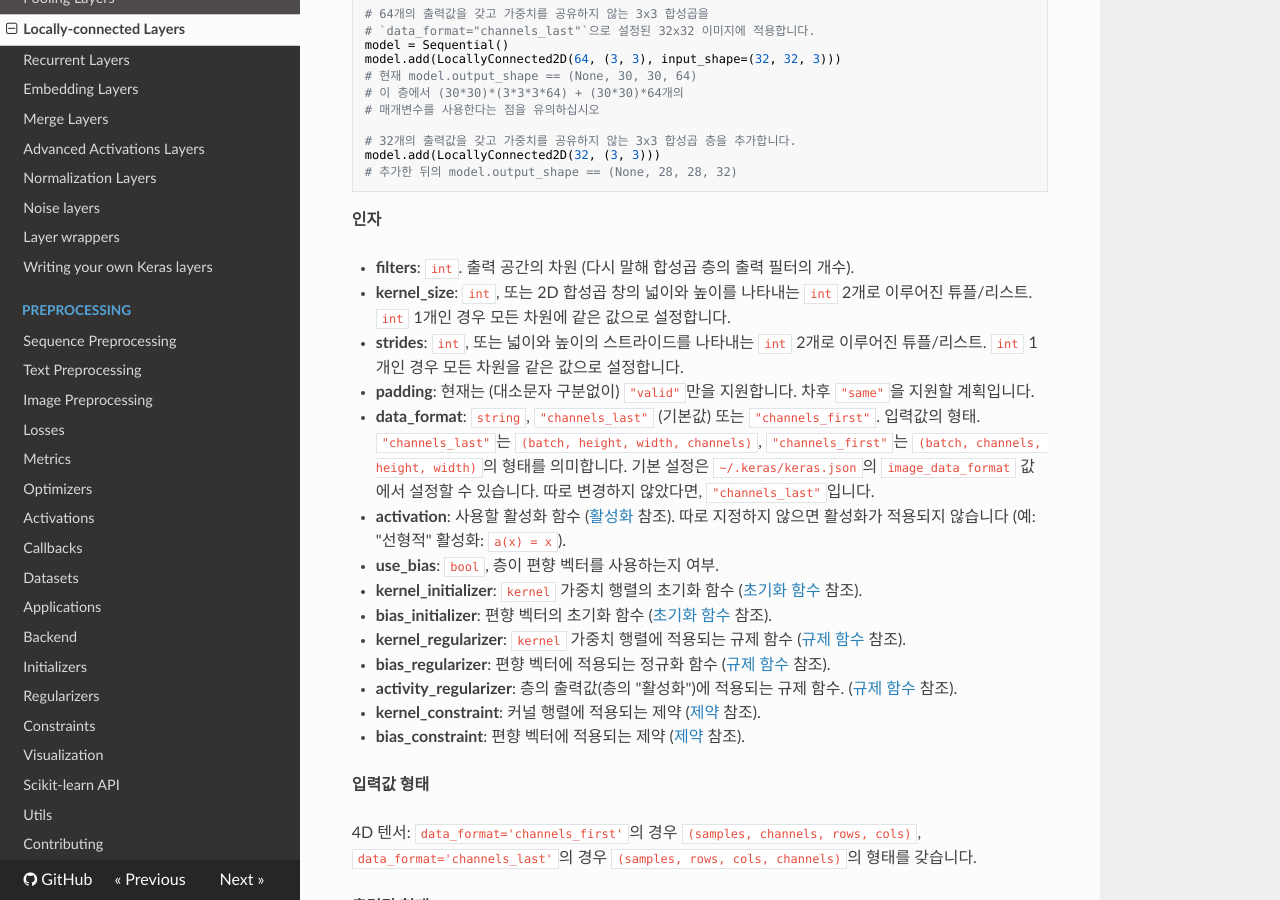
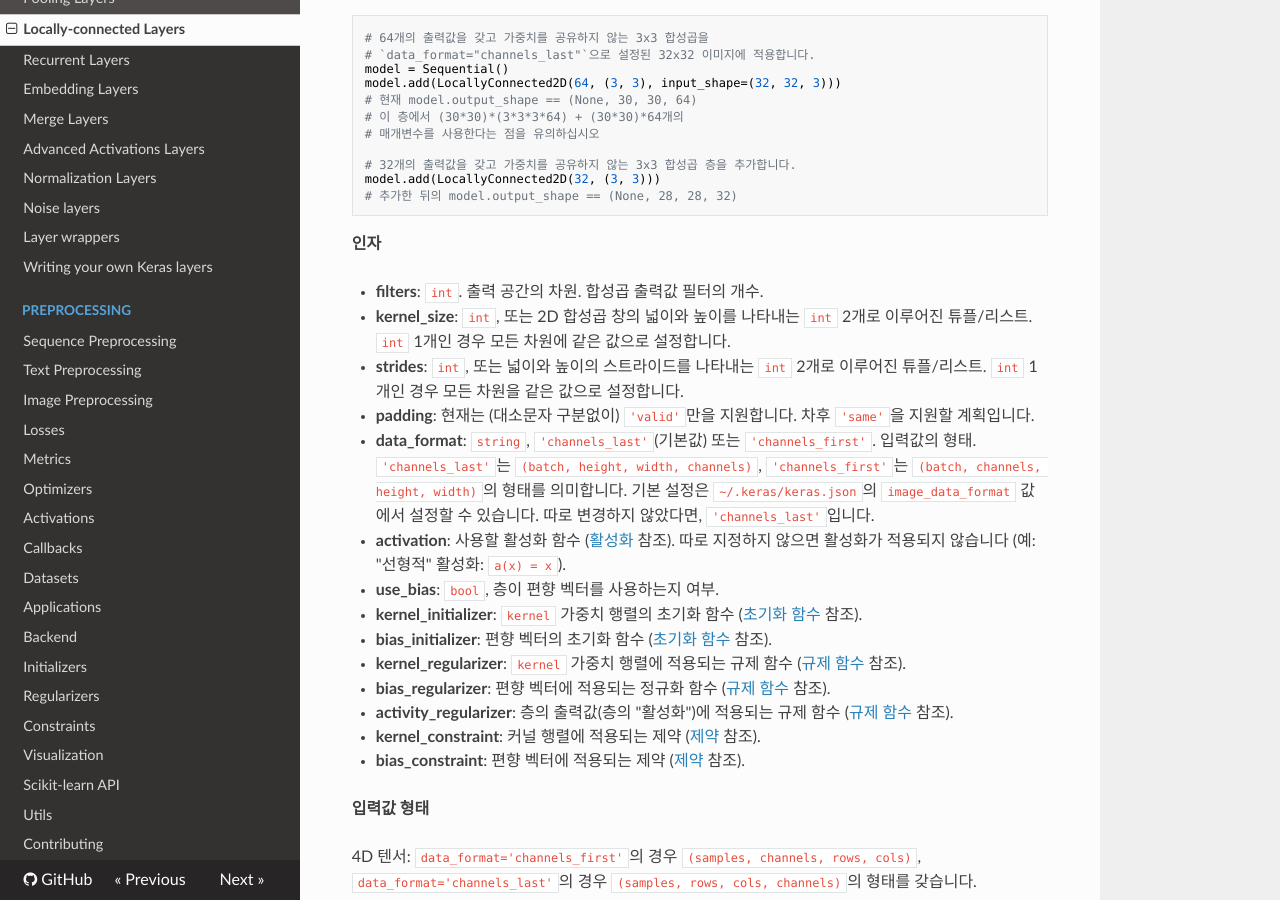
Before and after one commit to keras-team/keras-docs-ko, an MkDocs documentation site: the page built from sources/layers/local.md, in a window 1280 px wide and 900 px high, scrolled down 1560 px. Built offline with MkDocs 1.6.1, drawn with Linux system fonts in a browser that asks for light colours; nearby versions of some CDN libraries; some of the changed text lies outside the part shown.

Commit message:
Update local.md

```diff
--- a/sources/layers/local.md
+++ b/sources/layers/local.md
@@ -26,16 +26,15 @@
 
 __인자__
 
-- __filters__: `int`. 출력값의 차원
-    (다시 말해, 합성곱 출력값 필터의 개수).
+- __filters__: `int`. 출력값의 차원. 합성곱 출력값 필터의 개수.
 - __kernel_size__: `int` 또는 1개의 `int`로 이루어진 튜플/리스트.
     1D 합성곱의 창<sub>window</sub> 길이를 결정합니다.
 - __strides__: `int` 또는 1개의 `int`로 이루어진 튜플/리스트.
     합성곱의 스트라이드를 결정합니다.
-    `strides`와 `dilation_rate`  중 하나는 반드시 1이어야 합니다.
-- __padding__: 현재는 (대소문자 구분없이) `"valid"`만을 지원합니다.
-    차후 `"same"`을 지원할 계획입니다.
-- __data_format__: `string`. `"channels_first"`, `"channels_last"` 중 하나.
+    `strides`와 `dilation_rate`중 하나는 반드시 1이어야 합니다.
+- __padding__: `str`. 현재는 (대소문자 구분없이)`'valid'`만을 지원합니다.
+    차후 `'same'`을 지원할 계획입니다.
+- __data_format__: `str`. `'channels_first'`, `'channels_last'` 중 하나.
 - __activation__: 사용할 활성화 함수<sub>activation</sub>
     ([활성화](../activations.md) 참조).
     따로 설정하지 않는 경우 활성화가 적용되지 않습니다
@@ -99,23 +98,22 @@
 
 __인자__
 
-- __filters__: `int`. 출력 공간의 차원
-    (다시 말해 합성곱 층의 출력 필터의 개수).
+- __filters__: `int`. 출력 공간의 차원. 합성곱 출력값 필터의 개수.
 - __kernel_size__: `int`, 또는 2D 합성곱 창의
     넓이와 높이를 나타내는 `int` 2개로 이루어진 튜플/리스트.
     `int` 1개인 경우 모든 차원에 같은 값으로 설정합니다.
 - __strides__: `int`, 또는 넓이와 높이의
     스트라이드를 나타내는 `int` 2개로 이루어진 튜플/리스트.
     `int` 1개인 경우 모든 차원을 같은 값으로 설정합니다.
-- __padding__: 현재는 (대소문자 구분없이) `"valid"`만을 지원합니다.
-    차후 `"same"`을 지원할 계획입니다.
+- __padding__: 현재는 (대소문자 구분없이) `'valid'`만을 지원합니다.
+    차후 `'same'`을 지원할 계획입니다.
 - __data_format__: `string`,
-    `"channels_last"` (기본값) 또는 `"channels_first"`.
+    `'channels_last'`(기본값) 또는 `'channels_first'`.
     입력값의 형태.
-    `"channels_last"`는 `(batch, height, width, channels)`, `"channels_first"`는
+    `'channels_last'`는 `(batch, height, width, channels)`, `'channels_first'`는
     `(batch, channels, height, width)`의 형태를 의미합니다.
     기본 설정은 `~/.keras/keras.json`의 `image_data_format` 값에서 설정할 수 있습니다.
-    따로 변경하지 않았다면, `"channels_last"`입니다.
+    따로 변경하지 않았다면, `'channels_last'`입니다.
 - __activation__: 사용할 활성화 함수
     ([활성화](../activations.md) 참조).
     따로 지정하지 않으면 활성화가 적용되지 않습니다
@@ -131,7 +129,7 @@
 - __bias_regularizer__: 편향 벡터에 적용되는 정규화 함수
     ([규제 함수](../regularizers.md) 참조).
 - __activity_regularizer__: 층의 출력값(층의 "활성화")에
-    적용되는 규제 함수.
+    적용되는 규제 함수
     ([규제 함수](../regularizers.md) 참조).
 - __kernel_constraint__: 커널 행렬에 적용되는 제약
     ([제약](../constraints.md) 참조).
```
Also changed, not shown: other parts of sources/layers/local.md (+1 -1 lines).
